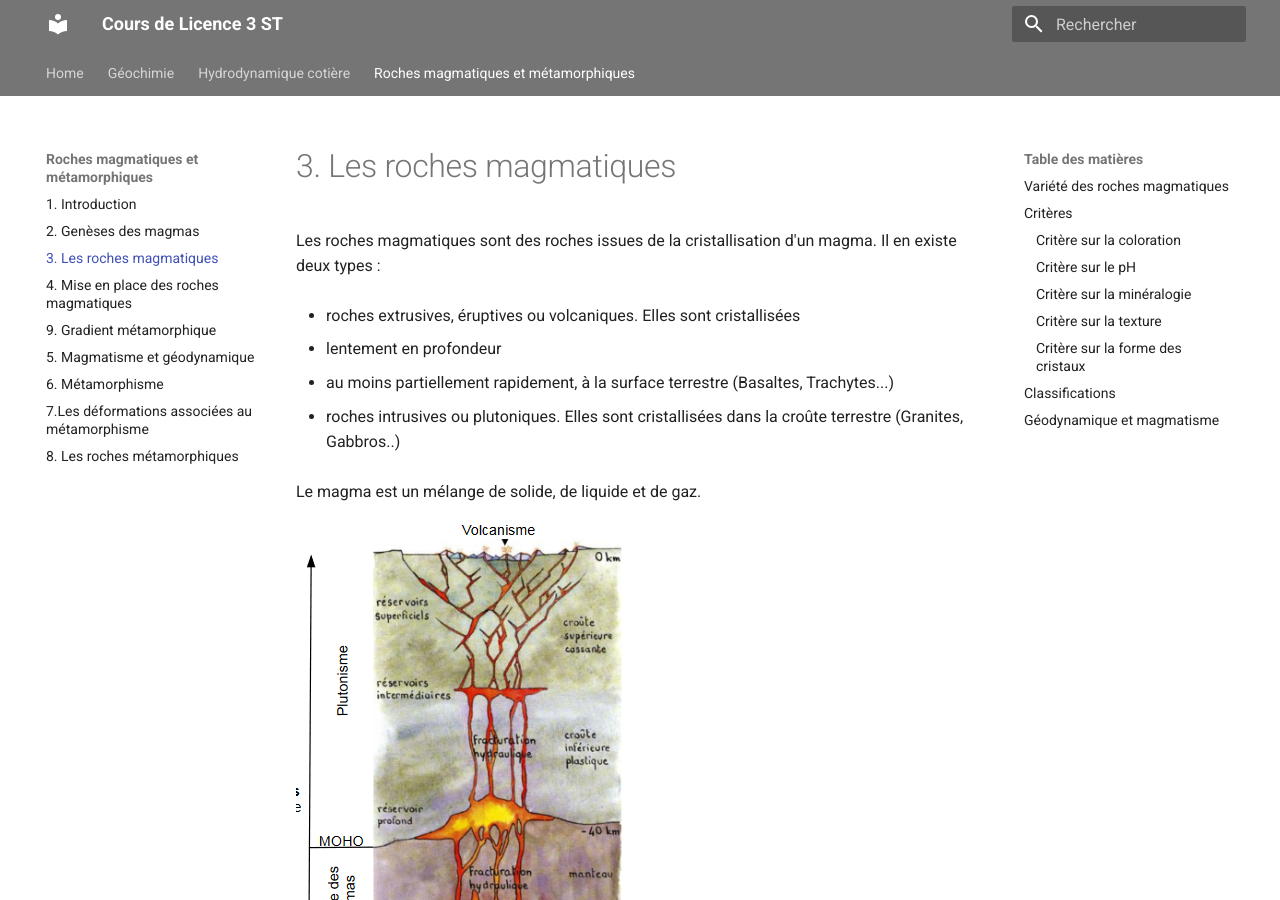
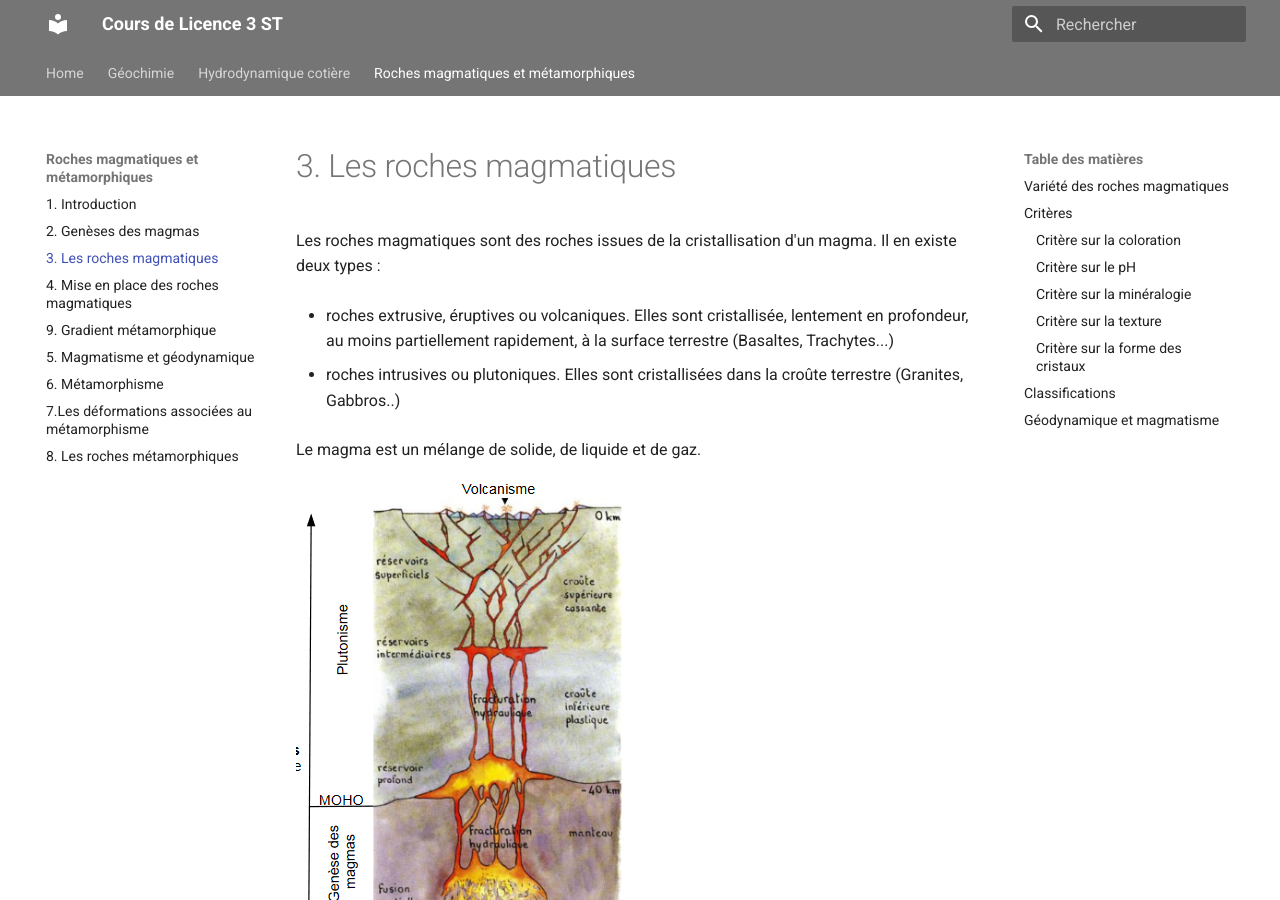
Before and after one commit to Lizeem/L3STcours, an MkDocs documentation site: the page built from Docs/Roches magmatiques et métamorphiques/III.Evolution des magmas.md, in a window 1280 px wide and 900 px high. Built offline with MkDocs 1.6.1 and Material for MkDocs 9.7.7, drawn with Linux system fonts in a browser that asks for light colours.

Commit message:
Update roches magmatiques et métamorphiques

```diff
--- a/Docs/Roches magmatiques et métamorphiques/III.Evolution des magmas.md
+++ b/Docs/Roches magmatiques et métamorphiques/III.Evolution des magmas.md
@@ -2,10 +2,7 @@
 
 Les roches magmatiques sont des roches issues de la cristallisation d'un magma. Il en existe deux types :
 
-* roches extrusives, éruptives ou volcaniques. Elles sont cristallisées
-
-1. lentement en profondeur
-2. au moins partiellement rapidement, à la surface terrestre (Basaltes, Trachytes...)
+* roches extrusive, éruptives ou volcaniques. Elles sont cristallisée, lentement en profondeur, au moins partiellement rapidement, à la surface terrestre (Basaltes, Trachytes...)
 
 * roches intrusives ou plutoniques. Elles sont cristallisées dans la croûte terrestre (Granites, Gabbros..)
 
```
